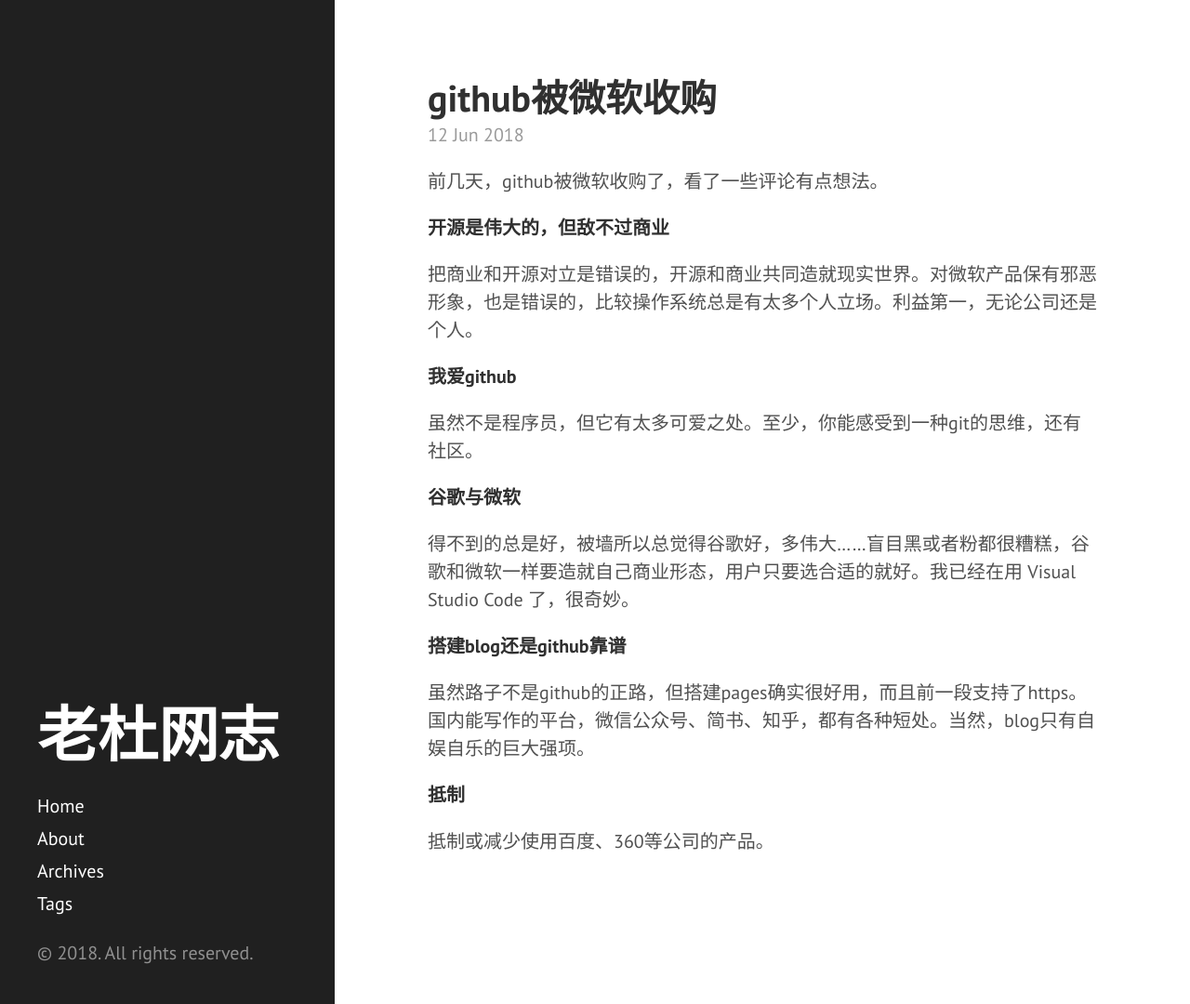
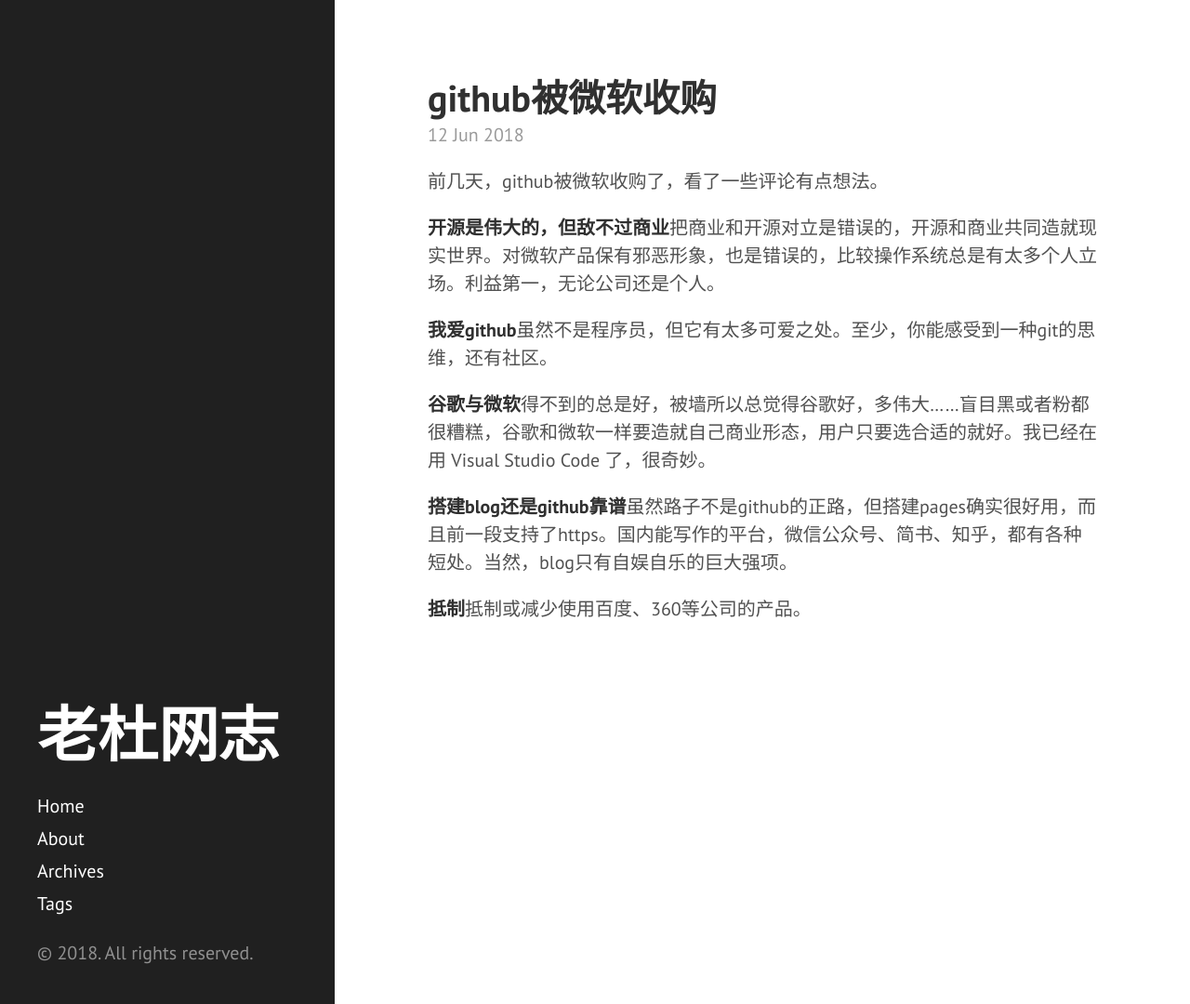
Before and after one commit to metaldudu/metaldudu.github.io, a Jekyll site: the page built from _posts/2018-06-12-github-with-mircosoft.md, in a window 1280 px wide and 1080 px high. Shown: the whole window at 93% size. Built offline with Jekyll 4.4.1, drawn with Linux system fonts in a browser that asks for light colours.

```diff
--- a/_posts/2018-06-12-github-with-mircosoft.md
+++ b/_posts/2018-06-12-github-with-mircosoft.md
@@ -8,22 +8,12 @@ tags: [github]
 
 前几天，github被微软收购了，看了一些评论有点想法。
 
-**开源是伟大的，但敌不过商业**
+**开源是伟大的，但敌不过商业**把商业和开源对立是错误的，开源和商业共同造就现实世界。对微软产品保有邪恶形象，也是错误的，比较操作系统总是有太多个人立场。利益第一，无论公司还是个人。
 
-把商业和开源对立是错误的，开源和商业共同造就现实世界。对微软产品保有邪恶形象，也是错误的，比较操作系统总是有太多个人立场。利益第一，无论公司还是个人。
+**我爱github**虽然不是程序员，但它有太多可爱之处。至少，你能感受到一种git的思维，还有社区。
 
-**我爱github**
+**谷歌与微软**得不到的总是好，被墙所以总觉得谷歌好，多伟大……盲目黑或者粉都很糟糕，谷歌和微软一样要造就自己商业形态，用户只要选合适的就好。我已经在用 Visual Studio Code 了，很奇妙。
 
-虽然不是程序员，但它有太多可爱之处。至少，你能感受到一种git的思维，还有社区。
+**搭建blog还是github靠谱**虽然路子不是github的正路，但搭建pages确实很好用，而且前一段支持了https。国内能写作的平台，微信公众号、简书、知乎，都有各种短处。当然，blog只有自娱自乐的巨大强项。
 
-**谷歌与微软**
-
-得不到的总是好，被墙所以总觉得谷歌好，多伟大……盲目黑或者粉都很糟糕，谷歌和微软一样要造就自己商业形态，用户只要选合适的就好。我已经在用 Visual Studio Code 了，很奇妙。
-
-**搭建blog还是github靠谱**
-
-虽然路子不是github的正路，但搭建pages确实很好用，而且前一段支持了https。国内能写作的平台，微信公众号、简书、知乎，都有各种短处。当然，blog只有自娱自乐的巨大强项。
-
-**抵制**
-
-抵制或减少使用百度、360等公司的产品。
+**抵制**抵制或减少使用百度、360等公司的产品。
```
Also changed, not shown: _posts/2018-06-27-my-body.md (added, +27 -0 lines), about.md (+3 -2 lines).
